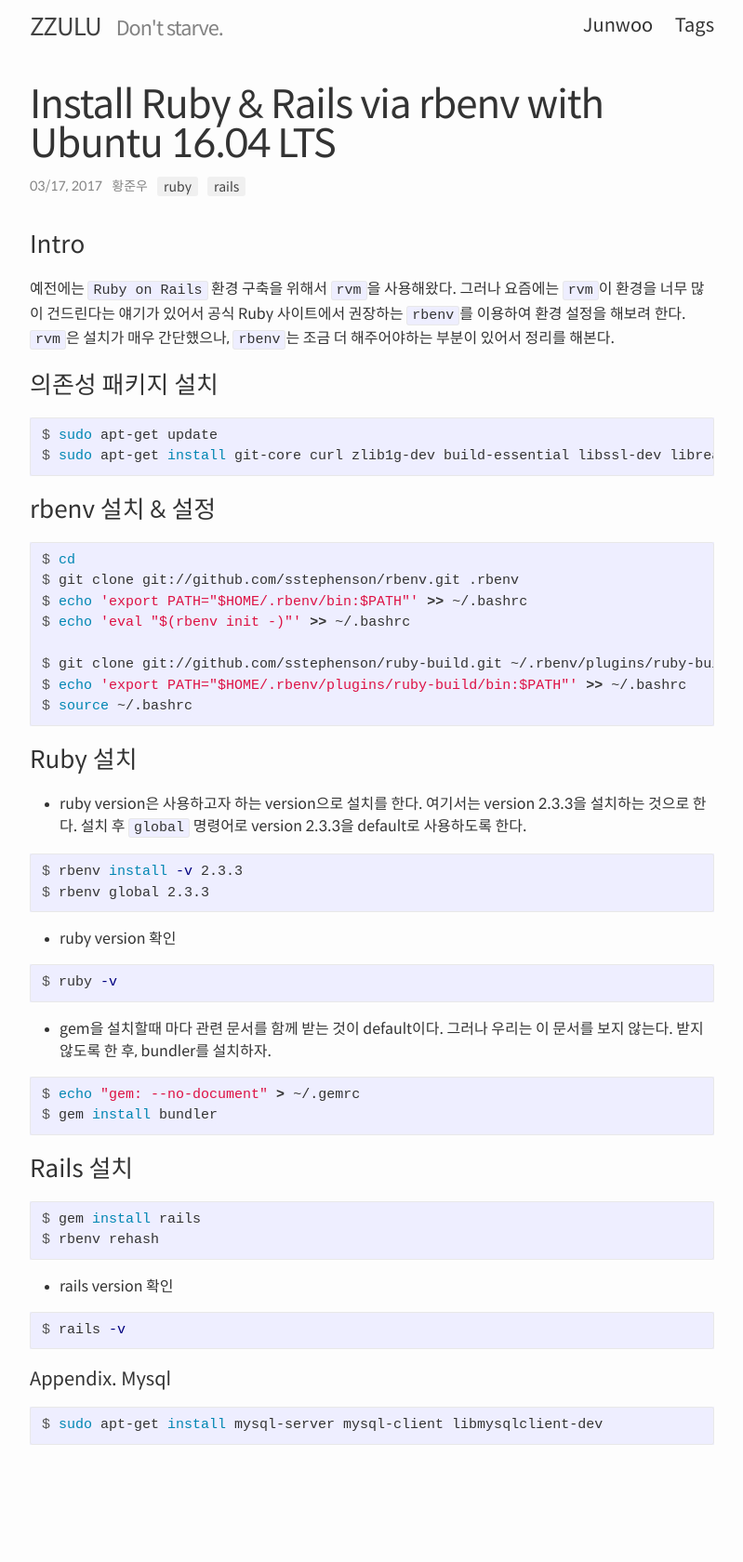
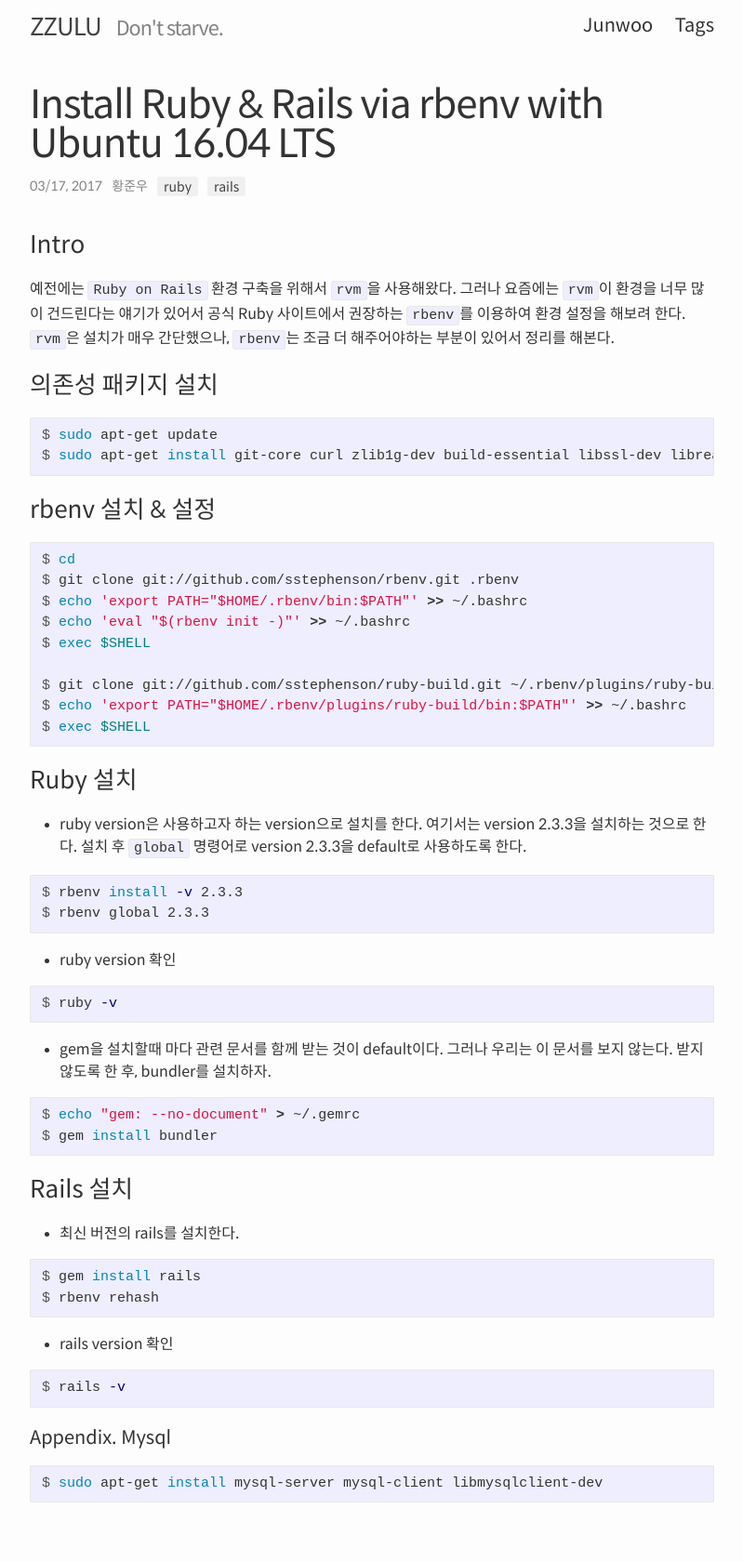
Before and after one commit to capollux/blog, a Jekyll site: the page built from _posts/2017-03-18-Install-Ruby-&-Rails-via-rbenv-with-Ubuntu-16.04-LTS.md, in a window 1280 px wide. Shown: the whole page at 93% size, without its empty margins (240-1039 px from the left). Built offline with Jekyll 4.4.1, drawn with Linux system fonts in a browser that asks for light colours; some web fonts are replaced; before the commit the page ends 1618 px from its top, so only the background shows below that.

Commit message:
170318-02

````diff
--- a/_posts/2017-03-18-Install-Ruby-&-Rails-via-rbenv-with-Ubuntu-16.04-LTS.md
+++ b/_posts/2017-03-18-Install-Ruby-&-Rails-via-rbenv-with-Ubuntu-16.04-LTS.md
@@ -28,10 +28,11 @@ $ cd
 $ git clone git://github.com/sstephenson/rbenv.git .rbenv
 $ echo 'export PATH="$HOME/.rbenv/bin:$PATH"' >> ~/.bashrc
 $ echo 'eval "$(rbenv init -)"' >> ~/.bashrc
+$ exec $SHELL
 
 $ git clone git://github.com/sstephenson/ruby-build.git ~/.rbenv/plugins/ruby-build
 $ echo 'export PATH="$HOME/.rbenv/plugins/ruby-build/bin:$PATH"' >> ~/.bashrc
-$ source ~/.bashrc
+$ exec $SHELL
 ```
 
 
@@ -59,6 +60,9 @@ $ gem install bundler
 ```
 
 ### Rails 설치
+
+* 최신 버전의 rails를 설치한다.
+
 ```console
 $ gem install rails
 $ rbenv rehash
````
